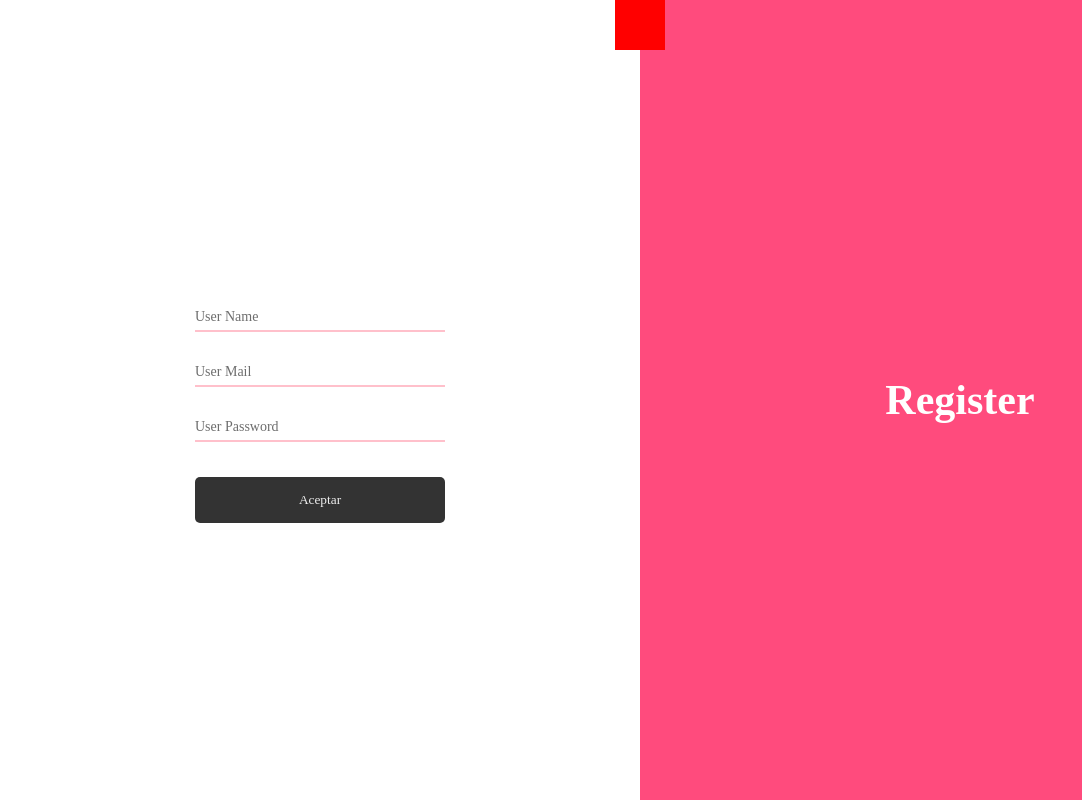
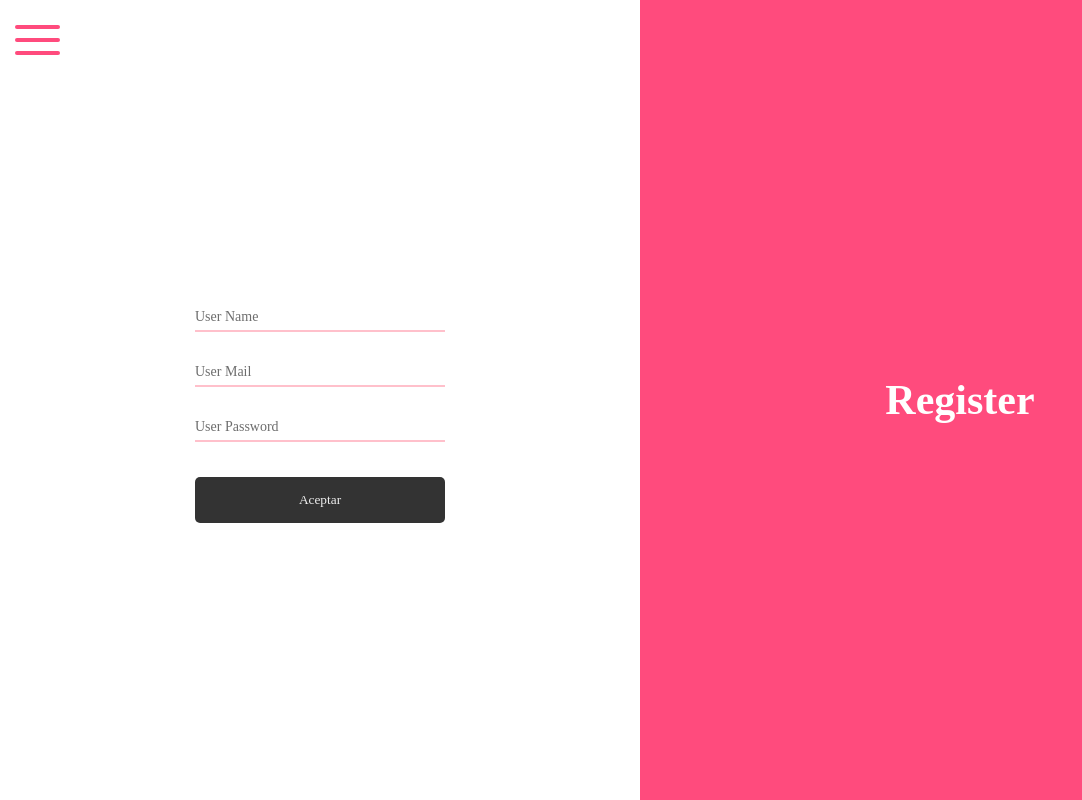
Before and after one commit to xHadal/thelight, a React app in the folder client/: page /users in a window 1280 px wide. Shown: the whole page, without its empty margins (0-1082 px from the left). Built offline with nearby package versions, Linux system fonts and the light colour scheme; a web font is replaced by a local one.

Commit message:
design, lay out interactive menu

```diff
--- a/client/src/components/navbar.jsx
+++ b/client/src/components/navbar.jsx
@@ -1,59 +1,162 @@
-import React from 'react';
+import React, { Component } from 'react';
 import { Link } from 'react-router-dom';
 import styled from 'styled-components';
+import PropTypes from 'prop-types';
+
+const Nav = styled.div`
+&.visible{
+  >button{
+    >div{
+      transition-delay: 0s;
+      transition-timing-function: ease-out;
+      background-color: transparent!important;
+
+      &::before{
+        background: #fff;
+        top: -80px;
+        left: -80px;
+        transition: left .125s ease-out,top .05s linear .125s,transform .125s cubic-bezier(.075,.82,.165,1) .175s;
+        transform: translate3d(80px,100px,0) rotate(45deg);
+      }
+      &::after{
+        background: #fff;
+        top: -80px;
+        right: -80px;
+        transition: right .125s ease-out,top .05s linear .125s,transform .125s cubic-bezier(.075,.82,.165,1) .175s;
+        transform: translate3d(-80px,100px,0) rotate(-45deg);
+      }
+    }
+
+  }
+  >nav{
+    left: 0;
+  }
+}
+`
 
 const BurgerButton = styled.button`
+  background: none;
+  border: none;
+  cursor: pointer;
+  height: 50px;
+  left: 15px;
+  margin: 0 auto;
+  padding: 0;
   position: absolute;
-  border: none;
-  margin: 0 auto;
-  width: 50px;
-  height: 50px;
-  transform: translateX(-50%);
-  background: red;
-  cursor: pointer;
-  left: 50%;
+  top: 15px;
+  width: 45px;
+  z-index: 9999;
+
+  >div{
+    background-color: #ff4b7d;
+    border-radius: 4px;
+    height: 4px;
+    transition: background-color .125s ease-in .375s;
+    width: 100%;
+
+
+    &::before{
+      content: "";
+      background-color: #ff4b7d;
+      border-radius: 4px;
+      height: 4px;
+      left: 0;
+      position: absolute;
+      top: 10px;
+      width: 100%;
+
+      transition-timing-function: ease;
+      transition-duration: .15s;
+      transition-property: transform;
+      transition: transform .125s cubic-bezier(.6,.04,.98,.335),top .05s linear .225s,left .125s ease-in .275s;
+      transform: translate3d(0,0,0) rotate(0deg);
+    }
+    &::after{
+      content:"";
+      background-color: #ff4b7d;
+      border-radius: 4px;
+      bottom: 10px;
+      height: 4px;
+      right: 0;
+      position: absolute;
+      width: 100%;
+      transition-timing-function: ease;
+      transition-duration: .15s;
+      transition-property: transform;
+      transform: translate3d(0,0,0) rotate(0deg);
+
+      transition: transform .125s cubic-bezier(.6,.04,.98,.335),bottom .05s linear .225s,right .125s ease-in .275s;
+    }
+
+  }
 `
 
-const Nav = styled.nav`
+const Navlist = styled.nav`
+    background: #ff4b7d;
+    height: 100vh;
+    left: -50%;
+    max-width: 50%;
+    min-height: 100%;
+    overflow: hidden;
+    position: absolute;
+    transition: all 0.4s ease-out;
     width: 100%;
-    left: 50%;
-    transform: translateX(-50%);
-    position: absolute;
-    height: 0;
-    min-height: 0%;
-    overflow: hidden;
-    background: #ff4b7d;
     z-index: 10;
 
+
     >ul{
-
+    padding-top: 60px;
       >li{
+        cursor: pointer;
+        flex-grow: 1;
         text-align: center;
-        flex-grow: 1;
-        padding: 15px;
-        cursor: pointer;
         &:hover{
           background: #ff5987;
         }
         >a{
           color: #fff;
+          font-size: 18px;
           text-decoration: none;
-          font-size: 14px;
+          text-transform: uppercase;
+          font-weight: bold;
+          font-family: 'Inter UI';
+          display: block;
+          width: 100%;
+          padding: 15px;
         }
       }
     }
 `
 
-const menuClick = ()=>{
 
+
+export default class Navbar extends Component {
+  constructor(props) {
+    super(props);
+    this.state = { isToggleOn: false }
+
+    //Bind methods
+    this.toggleClick = this.toggleClick.bind(this);
   }
 
+  toggleClick(e) {
+    e.preventDefault();
+    this.setState(
+      { isToggleOn: !this.state.isToggleOn }
+      , () => console.log(this.state.isToggleOn)
+    );
+  }
 
-export default () => (
-  <div>
-    <BurgerButton
-    onClick="menuClick"/>
-    <Nav>
+  render() {
+
+    return (
+      <Nav className={this.state.isToggleOn ? "visible" : ""}>
+        {/* Menu burger */}
+        <BurgerButton onClick={this.toggleClick}>
+          <div></div>
+        </BurgerButton>
+        {/* Menu nav */}
+        <Navlist>
           <ul>
             <li>
               <Link to="/">Home</Link>
@@ -62,6 +165,18 @@ export default () => (
               <Link to="/users/">Users</Link>
             </li>
           </ul>
+        </Navlist>
+
+
       </Nav>
-  </div>
-);
+    )
+  }
+
+};
+
+Navbar.defaultProps = {
+  istoggleon: false
+}
+Navbar.propTypes = {
+  istoggleon: PropTypes.bool
+}
--- a/client/src/routes/users.jsx
+++ b/client/src/routes/users.jsx
@@ -2,18 +2,21 @@ import React, { Component } from 'react';
 import styled from 'styled-components';
 import Button from '@/components/UI/button';
 import Input from '@/components/UI/input';
-/* global? */
+
+
+
+/* Component? */
 const MainWrapper = styled.div`
   display: flex;
+  height: 100vh;
   justify-content: space-between;
   min-height: 100%;
-  height: 100vh;
 
   >div{
+    align-items: center;
     display: flex;
-    align-items: center;
+    flex-basis: 50%;
     justify-content: center;
-    flex-basis: 50%;
     transition: all 0.5s;
   }
 
@@ -28,7 +31,9 @@ const Container = styled.div`
   text-align: center;
   font-family: 'Inter UI';
 `;
-/* global? */
+
+
+/* Component? */
 const Title = styled.h1`
   font-size: 42px;
 `
```
Lines whose indentation alone changed are shown as unchanged.
